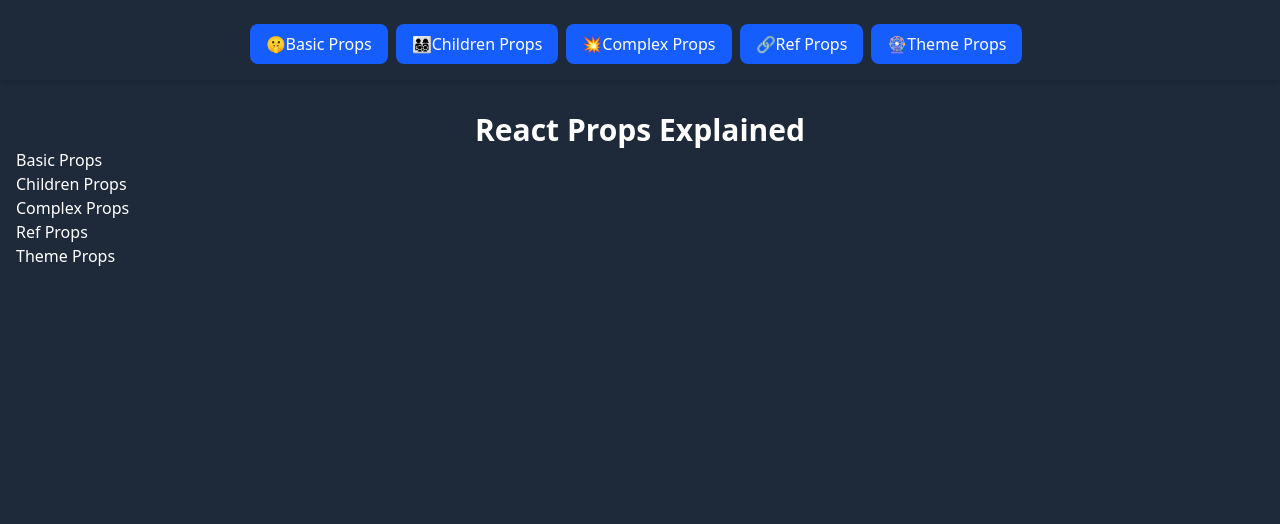
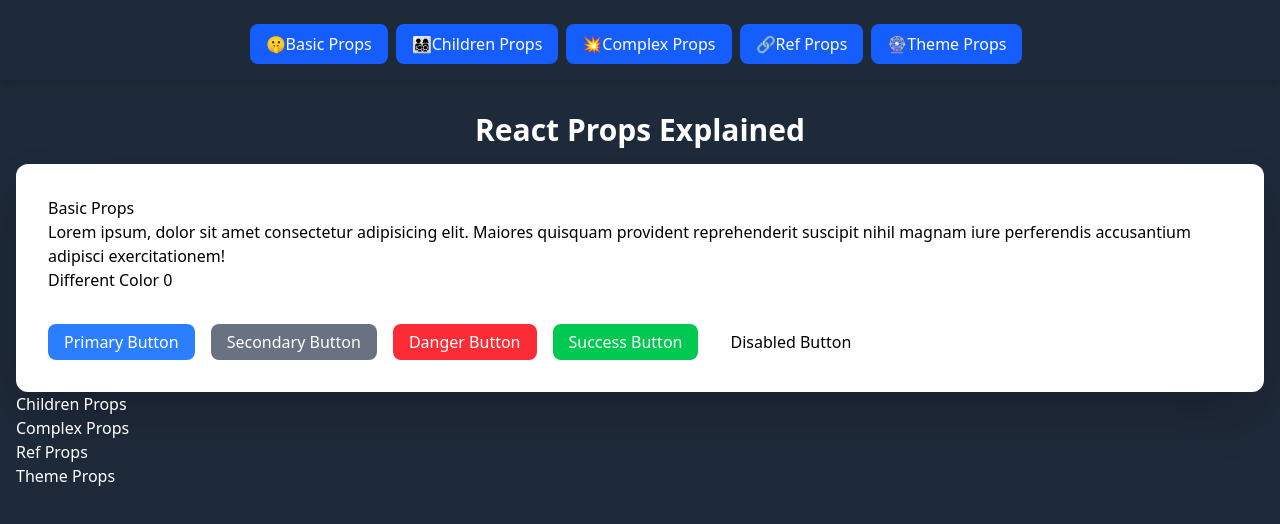
Before and after one commit to AshaminBiswas/complete-web-development-course, a React (Vite) app in the folder react/my-project/: page / in a window 1280 px wide. Shown: the top 524 px of the page. Built offline with nearby package versions, Linux system fonts and the light colour scheme.

Commit message:
feat: enhance BasicProps component with button functionality and styling

```diff
--- a/react/my-project/src/App.jsx
+++ b/react/my-project/src/App.jsx
@@ -22,7 +22,7 @@
           <div className="flex justify-center items-center p-4">
             {section.map((section)=>(
               <button
-              className={`px-4 py-2 rounded-lg font-medium bg-blue-600 text-white mt-2 mr-2 `}
+              className={`px-4 py-2 rounded-lg font-medium bg-blue-600 text-white mt-2 mr-2  hover:bg-blue-900 transition-all cursor-pointer`}
                key={section.id}>
                 <span>{section.icon}</span>
                 {section.label}
@@ -41,8 +41,7 @@
       <Navigation/>
         <div className="container mx-auto px-4 py-8">
           <header>
-            <h1 className="text-3xl text-center font-semibold text-white">React Props Explained</h1>
-
+            <h1 className="text-3xl text-center font-semibold text-white mb-4">React Props Explained</h1>
           </header>
           <div className="space-y-8">
               <div id="basic" className="basic">
--- a/react/my-project/src/component/BasicProps.jsx
+++ b/react/my-project/src/component/BasicProps.jsx
@@ -1,10 +1,56 @@
+import { useState } from "react"
 
+function Button({text, color, size, onClick, disabled}){
+  return(
+    <button
+    onClick={onClick}
+    disabled={disabled}
+    className={`px-4 py-1.5 rounded-lg font-medium transition-all duration-300 ${size==='small'? 'text-small px-4 py-1': " "} ${size==='large'? 'text-lg px-8 py-3': " "} ${color==='primary'? 'bg-blue-500 hover:bg-blue-600 text-white': " "} ${color==='secondary'? 'bg-gray-500 hover:bg-gray-600 text-white': " "} ${color==='danger'? 'bg-red-500 hover:bg-red-600 text-white': " "} ${color==='success'? 'bg-green-500 hover:bg-green-600 text-white': " "} ${disabled ? "opacity-50 cursor-not-allowed": "cursor-pointer"}`}
+    >
+    {text}
+    </button>
+  )
+}
 
 function BasicProps() {
+  const [clickCount, setClickCount] = useState(0)
   return (
-    <div className=" text-white">
-        <h1>Basic Props</h1>
-    </div>
+    <section className="p-8 bg-white rounded-xl shadow-2xl">
+      <h2>Basic Props</h2>
+      <p>Lorem ipsum, dolor sit amet consectetur adipisicing elit. Maiores quisquam provident reprehenderit suscipit nihil magnam iure perferendis accusantium adipisci exercitationem!</p>
+
+      <div className="space-y-8">
+        <h3>Different Color {clickCount}</h3>
+        <div className="flex flex-wrap gap-4">
+          <Button
+          text="Primary Button"
+          color="primary"
+          onClick={()=>setClickCount(clickCount + 1)}
+          />
+          <Button
+          text="Secondary Button"
+          color="secondary"
+          onClick={()=>setClickCount(clickCount + 1)}
+          />
+          <Button
+          text="Danger Button"
+          color="danger"
+          onClick={()=>setClickCount(clickCount + 1)}
+          />
+          <Button
+          text="Success Button"
+          color="success"
+          onClick={()=>setClickCount(clickCount + 1)}
+          />
+          <Button
+          text="Disabled Button"
+          color="disabled"
+          onClick={()=>setClickCount(clickCount + 1)}
+
+          />
+        </div>
+      </div>
+    </section>
   )
 }
 
```
